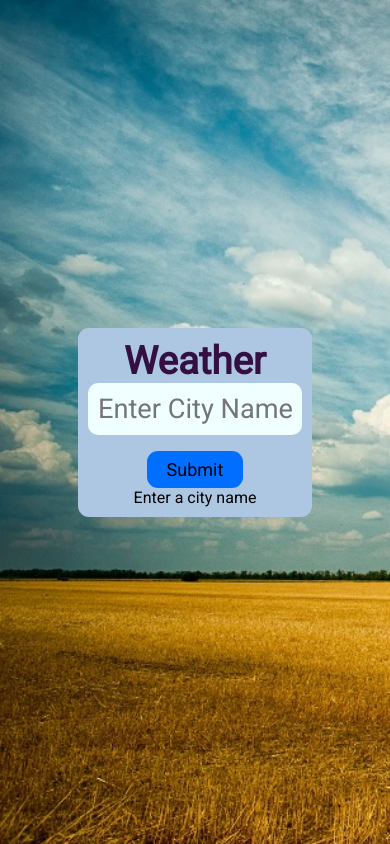
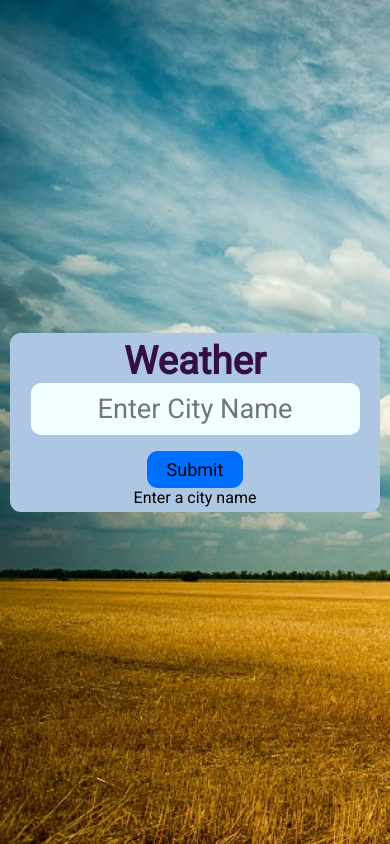
Before and after one commit to Lt-Kartik-9PARA-SF/Weather-App, a React (Create React App) app: page / in a window 390 px wide. Built offline with nearby package versions, Linux system fonts and the light colour scheme; no server answers.

Commit message:
media query changes

```diff
--- a/package.json
+++ b/package.json
@@ -1,5 +1,5 @@
 {
-  "homepage": "https://Lt-Kartik-9PARA-SF.github.io/weather-app",
+  "homepage": "https://Lt-Kartik-9PARA-SF.github.io/Weather-App",
   "name": "my-app",
   "version": "0.1.0",
   "private": true,
--- a/src/App.css
+++ b/src/App.css
@@ -127,9 +127,8 @@ button:hover{
 
 @media screen and (max-width: 800px) {
   .card {
-    width: 60%;
-    padding: 10px;
-    height: auto;
+    width: 95%;
+    padding: 5px;
   }
 
 }
```
